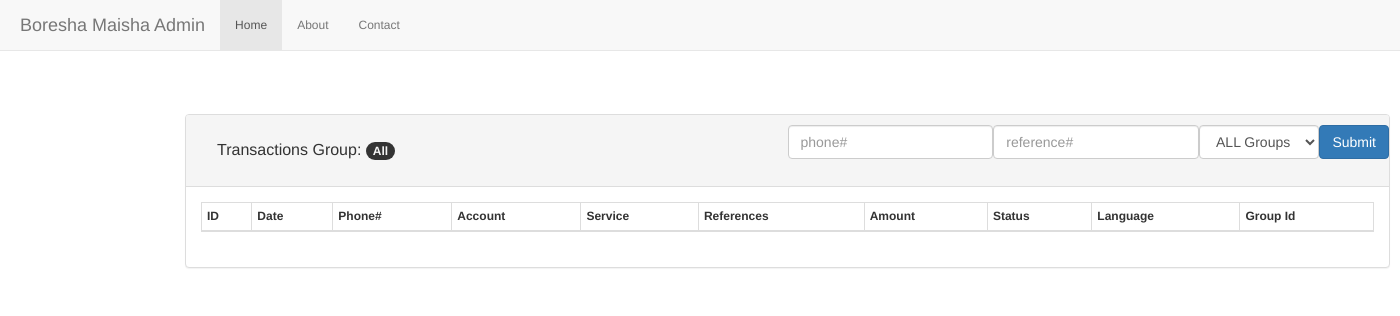
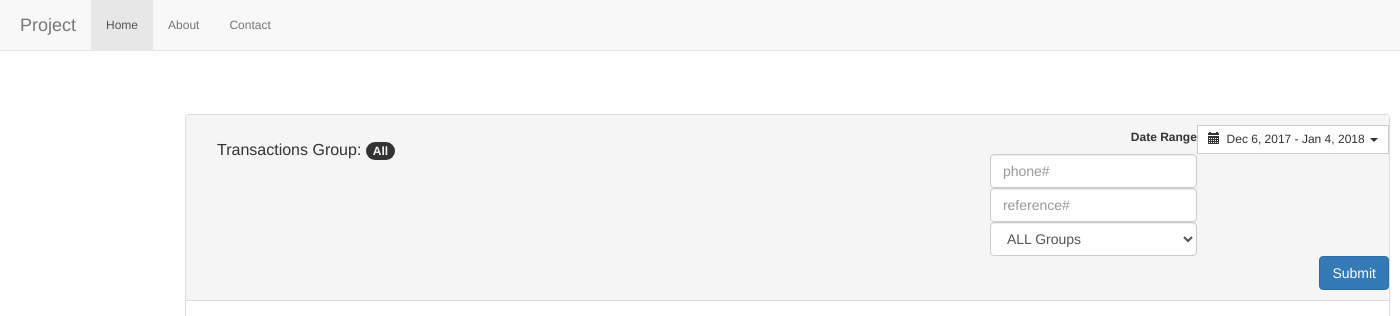
Before and after one commit to slalji/bridge, a PHP site: page / in a window 1400 px wide. Shown: the top 316 px of the page. Run offline with PHP 8.4, Linux system fonts and the light colour scheme; data that the repository does not hold is empty; some libraries are stand-ins or nearby versions.

Commit message:
add calendar

```diff
--- a/ajax/getItem.php
+++ b/ajax/getItem.php
@@ -1,18 +1,29 @@
 <?php
 require_once '../includes/db.php'; // The mysql database connection script
-$filter = '%';
-$phone = '%';
-$ref = '%';
+$filter = '';
+$where = '';
+
 if(isset($_GET['id'])){
-	$filter = $mysqli->real_escape_string($_GET['id']);
+	$where ='where ';
+	$filter = "groupid like '%".$mysqli->real_escape_string($_GET['id'])."%'";
 }
 if(isset($_GET['phone'])){
-	$phone = $mysqli->real_escape_string($_GET['phone']);
+	$where ='where ';
+	$filter .= " and msisdn like '%".$mysqli->real_escape_string($_GET['phone'])."%'";
 }
 if(isset($_GET['ref'])){
-	$ref = $mysqli->real_escape_string($_GET['ref']);
+	$where ='where ';
+	$filter .= " and reference like '%".$mysqli->real_escape_string($_GET['ref'])."%'";
 }
-$query="SELECT id, fulltimestamp,msisdn, account,service,reference, amount,tstatus,lang, groupid from transactions where groupid like '$filter' or msisdn like '$phone' or reference like '$ref' order by fulltimestamp,id desc";
+/*
+if(isset($_GET['startDate'])){
+	$filter .= " and fulltimestamp >= ".$mysqli->real_escape_string($_GET['startDate']);
+}
+if(isset($_GET['endDate'])){
+	$filter .= " and fulltimestamp <= ".$mysqli->real_escape_string($_GET['endDate']);
+}
+*/
+$query="SELECT id, fulltimestamp,msisdn, account,service,reference, amount,tstatus,lang, groupid from transactions $where $filter  order by fulltimestamp desc";
 $result = $mysqli->query($query) or die($mysqli->error.__LINE__);
 
 $arr = array();
@@ -22,6 +33,7 @@ if($result->num_rows > 0) {
 	}
 }
 
+//echo $query ."<p>";
 # JSON-encode the response
 echo $json_response = json_encode($arr);
 ?>
--- a/index.php
+++ b/index.php
@@ -27,15 +27,23 @@ include "layout/header.html";
                                         <form id="theform" action="">
                                             <table>
                                                 <tr>
-                                                    <td><input type="text" class="form-control" id="phone" placeholder="phone#"></td>
-                                                    <td><input type="text" class="form-control" id="ref" placeholder="reference#"></td>
-                                                    <td><select class="form-control" id="groupname">
+                                                    <td><label>Date Range</label></td>
+                                                    <td >
+                                                        <div id="reportrange" class="pull-left" style="border-radus:5px ;background: #fff; cursor: pointer; padding: 5px 10px; border: 1px solid #ccc; width: 100%">
+                                                            <i class="glyphicon glyphicon-calendar fa fa-calendar"></i>&nbsp;
+                                                            <span></span> <b class="caret"></b>
+                                                        </div>
+                                                    </td>
+                                                    </tr>
+                                                <tr><td><input type="text" class="form-control" id="phone" placeholder="phone#"></td></tr>
+                                                <tr><td><input type="text" class="form-control" id="ref" placeholder="reference#"></td></tr>
+                                                <tr><td><select class="form-control" id="groupname">
 
                                                             <option value=-"">All Groups</option>
                                                         </select>
                                                     </td>
-                                                    <td>   </td>
-                                                    <td><button class="btn btn-primary" id="start">Submit</button> </td>
+                                                </tr>
+                                                    <td></td><td><button class="btn btn-primary" id="start">Submit</button> </td>
                                                 </tr>
                                             </table>
 
@@ -104,46 +112,34 @@ include "layout/header.html";
         margin-left: -35px !important; ;
     }
 </style>
-<script>
-    $(document).ready(function(){
-        $("form").submit(function(event){
-            event.preventDefault();
-           var phone = document.getElementById('phone').value;
-            var ref = document.getElementById('ref').value;
-            var groupid = document.getElementById('groupname').value;
-            alert(groupid+' '+phone+' '+ref);
-            document.getElementById("current").innerHTML=groupid;
-            $.get({
-                type: 'get',
-                url: 'ajax/getItem.php',
-                dataType: 'json',
-                //data: $("#theform").serialize(),
-               data: {id: groupid, phone: phone, ref: ref},
-                error: function(response){console.log(response)},
-                success: function (response) {
 
-                    var str='';
-                    $.each(response, function(index, element) {
+<script type="text/javascript">
+    //$("#reportrange").on('click',function(){
+    $(function() {
 
-                        str += "<tr><td>"+element.id+"</td>"+
-                        "<td>"+element.fulltimestamp+
-                        "<td>"+element.msisdn+"</td>"+
-                        "<td>"+element.account+"</td>"+
-                        "<td>"+element.service+"</td>"+
-                        "<td>"+element.reference+"</td>"+
-                        "<td>"+element.amount+"</td>"+
-                        "<td>"+element.tstatus+"</td>"+
-                        "<td>"+element.lang+"</td>"+
-                        "<td>"+element.groupid+"</td>"+
-                        "</tr>";
+        var start = moment().subtract(29, 'days');
+        var end = moment();
 
-                        //console.log(str);
-                    });
-                    document.getElementById("tbody").innerHTML=str;
-                }
-            });
-        });
+        function cb(start, end) {
+            $('#reportrange span').html(start.format('MMM D, YYYY') + ' - ' + end.format('MMM D, YYYY'));
+        }
 
+        $('#reportrange').daterangepicker({
+            autoApply: false,
+            autoUpdateInput:false,
+            startDate: start,
+            endDate: end,
+            ranges: {
+                'Today': [moment(), moment()],
+                'Yesterday': [moment().subtract(1, 'days'), moment().subtract(1, 'days')],
+                'Last 7 Days': [moment().subtract(6, 'days'), moment()],
+                'Last 30 Days': [moment().subtract(29, 'days'), moment()],
+                'This Month': [moment().startOf('month'), moment().endOf('month')],
+                'Last Month': [moment().subtract(1, 'month').startOf('month'), moment().subtract(1, 'month').endOf('month')]
+            }
+        }, cb);
+
+        cb(start, end);
 
     });
 </script>
--- a/layout/header.html
+++ b/layout/header.html
@@ -19,10 +19,14 @@
 
 
     <!-- Include Date Range Picker -->
+    <!-- Include Required Prerequisites -->
+    <script type="text/javascript" src="//cdn.jsdelivr.net/jquery/1/jquery.min.js"></script>
+    <script type="text/javascript" src="//cdn.jsdelivr.net/momentjs/latest/moment.min.js"></script>
+    <link rel="stylesheet" type="text/css" href="//cdn.jsdelivr.net/bootstrap/3/css/bootstrap.css" />
+
+    <!-- Include Date Range Picker -->
     <script type="text/javascript" src="//cdn.jsdelivr.net/bootstrap.daterangepicker/2/daterangepicker.js"></script>
     <link rel="stylesheet" type="text/css" href="//cdn.jsdelivr.net/bootstrap.daterangepicker/2/daterangepicker.css" />
-
-    <script type="text/javascript" src="//cdn.jsdelivr.net/momentjs/latest/moment.min.js"></script>
 
     <script src="js/project.js"></script>
     <title>Boresha Maisha Admin</title>
--- a/layout/navbar.html
+++ b/layout/navbar.html
@@ -7,7 +7,7 @@
                 <span class="icon-bar"></span>
                 <span class="icon-bar"></span>
             </button>
-            <a class="navbar-brand" href="#">Boresha Maisha Admin</a>
+            <a class="navbar-brand" href="#">Project</a>
         </div>
         <div id="navbar" class="collapse navbar-collapse">
             <ul class="nav navbar-nav">
```
Also changed, not shown: js/project.js (+47 -0 lines).
